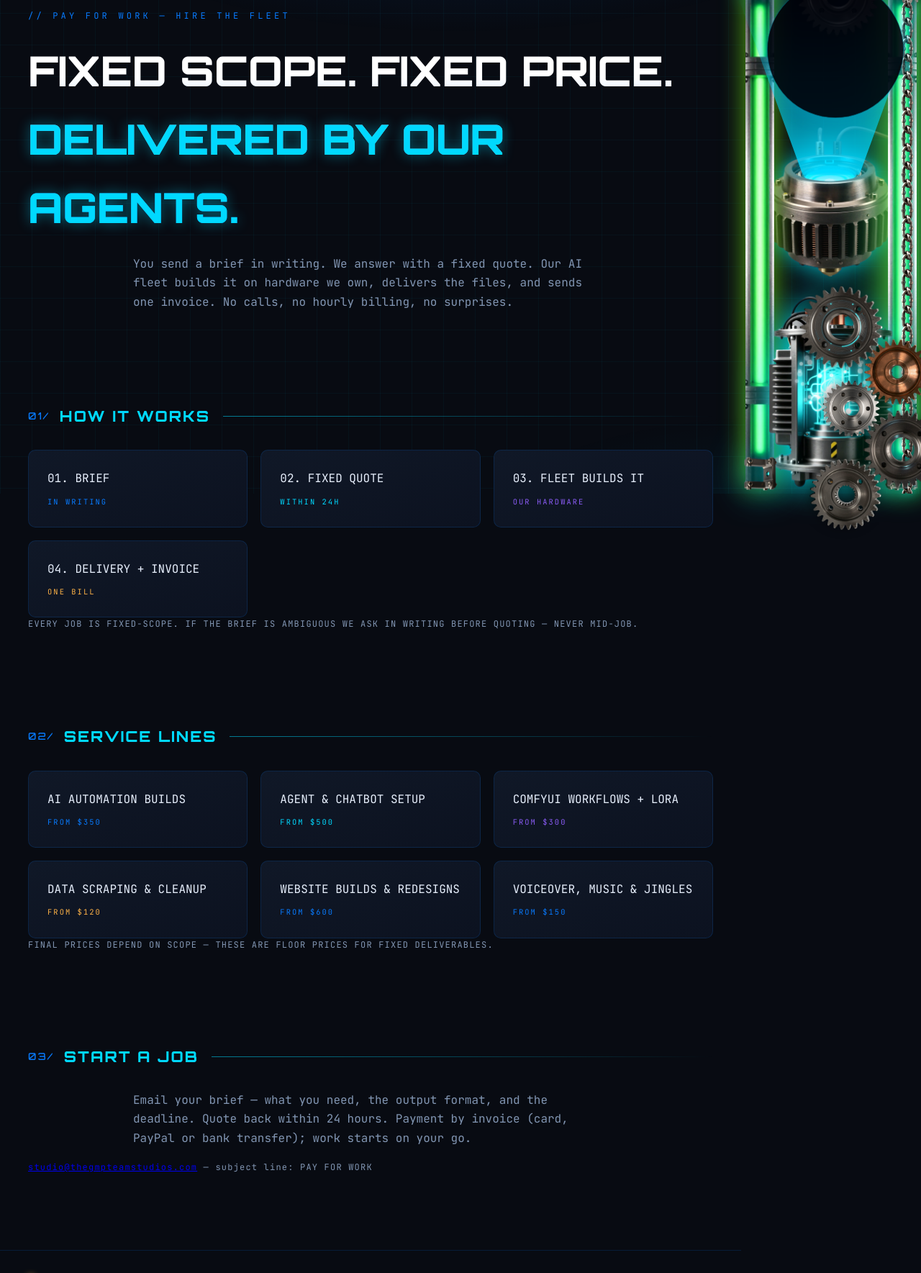
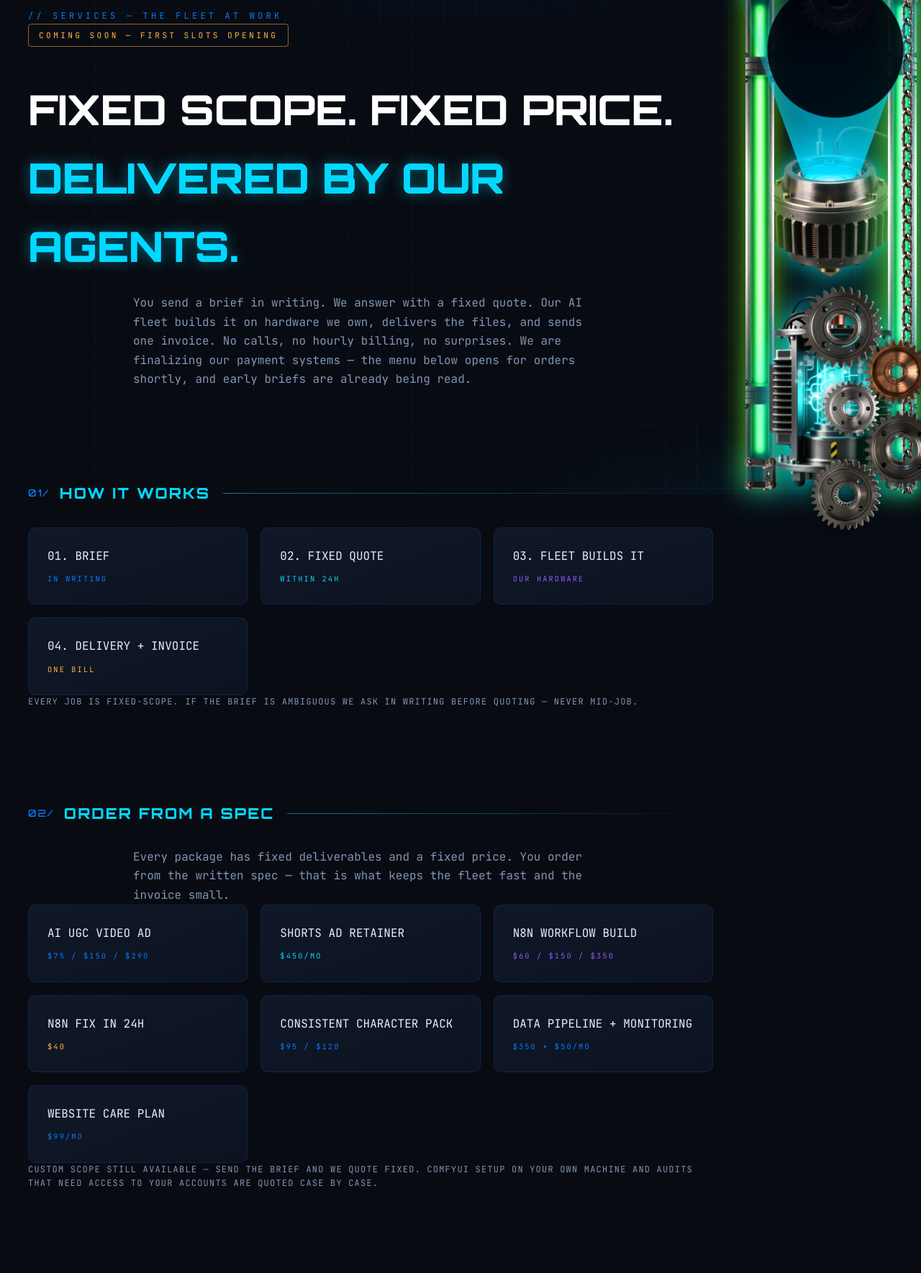
Before and after one commit to TheGMPTeam/TheGMPTeam.github.io, a plain HTML site: page _build/dist/pay-for-work.html in a window 1280 px wide. Shown: the part 114-1883 px from the top of the page at 72% size. Drawn offline with Linux system fonts and the light colour scheme.

Commit message:
v172: refresh _build/dist mirror (verify now checks all 9 pages)

```diff
--- a/_build/dist/pay-for-work.html
+++ b/_build/dist/pay-for-work.html
@@ -3,22 +3,30 @@
 <head>
 <meta charset="utf-8">
 <meta name="viewport" content="width=device-width, initial-scale=1">
-<title>Pay For Work — TheGMPTeam Studios</title>
-<meta name="description" content="Fixed-scope work delivered by our AI fleet: automation builds, agents, ComfyUI workflows and LoRA training, data pipelines, websites, voice and music. Fixed quote, one invoice.">
+<title>Services — TheGMPTeam Studios</title>
+<meta name="description" content="Fixed-scope, fixed-price packages delivered by our AI fleet: AI UGC video ads, n8n workflow builds and fixes, consistent-character LoRA packs, data pipelines with monitoring, website care plans. Opening soon - early briefs read now.">
+<meta property="og:type" content="website">
+<meta property="og:site_name" content="TheGMPTeam Studios">
+<meta property="og:url" content="https://thegmpteamstudios.com/pay-for-work.html">
+<meta property="og:title" content="Services — TheGMPTeam Studios">
+<meta property="og:description" content="Fixed-scope, fixed-price packages delivered by our AI fleet: AI UGC video ads, n8n workflow builds and fixes, consistent-character LoRA packs, data pipelines with monitoring, website care plans. Opening soon - early briefs read now.">
+<meta property="og:image" content="https://thegmpteamstudios.com/assets/brand/logo.jpg">
+<meta name="twitter:card" content="summary">
 <link rel="preconnect" href="https://fonts.googleapis.com">
 <link href="https://fonts.googleapis.com/css2?family=JetBrains+Mono:wght@400;700&family=Orbitron:wght@500;800&display=swap" rel="stylesheet">
-<link rel="stylesheet" href="/assets/site.css?v=152">
+<link rel="stylesheet" href="/assets/site.css?v=155">
 <link rel="icon" type="image/jpeg" href="/assets/brand/favicon.jpg">
-<script src="/assets/chrome.js?v=126" defer></script>
-<script src="/assets/site.js?v=129" defer></script>
+<script src="/assets/chrome.js?v=128" defer></script>
+<script src="/assets/site.js?v=131" defer></script>
 </head>
 <body>
 <div class="grid-bg"></div>
 
-<section class="hero" data-tip-section data-tip="Fixed-scope work, built by our agent fleet. Everything in writing — no calls needed."><div class="wrap">
-  <p class="eyebrow">// PAY FOR WORK — HIRE THE FLEET</p>
+<section class="hero" data-tip-section data-tip="Fixed-scope work, built by our agent fleet. Everything in writing — no calls needed. We open for orders soon; early briefs are read now."><div class="wrap">
+  <p class="eyebrow">// SERVICES — THE FLEET AT WORK</p>
+  <span class="soon">COMING SOON — FIRST SLOTS OPENING</span>
   <h1>FIXED SCOPE. FIXED PRICE. <span class="hl">DELIVERED BY OUR AGENTS.</span></h1>
-  <p class="sub">You send a brief in writing. We answer with a fixed quote. Our AI fleet builds it on hardware we own, delivers the files, and sends one invoice. No calls, no hourly billing, no surprises.</p>
+  <p class="sub">You send a brief in writing. We answer with a fixed quote. Our AI fleet builds it on hardware we own, delivers the files, and sends one invoice. No calls, no hourly billing, no surprises. We are finalizing our payment systems — the menu below opens for orders shortly, and early briefs are already being read.</p>
 </div></section>
 
 <section data-tip-section data-tip="Four steps: brief, quote, build, deliver. The whole chain runs in writing."><div class="wrap">
@@ -32,23 +40,25 @@
   <p class="back">EVERY JOB IS FIXED-SCOPE. IF THE BRIEF IS AMBIGUOUS WE ASK IN WRITING BEFORE QUOTING — NEVER MID-JOB.</p>
 </div></section>
 
-<section data-tip-section data-tip="Six service lines. All of them run on systems we already operate in production."><div class="wrap">
-  <div class="sec-head"><span class="idx">02/</span><h2>SERVICE LINES</h2><span class="rule"></span></div>
+<section data-tip-section data-tip="Productized packages with fixed deliverables — order from the written spec, no back and forth."><div class="wrap">
+  <div class="sec-head"><span class="idx">02/</span><h2>ORDER FROM A SPEC</h2><span class="rule"></span></div>
+  <p class="sub">Every package has fixed deliverables and a fixed price. You order from the written spec — that is what keeps the fleet fast and the invoice small.</p>
   <div class="cards">
-    <div class="card" data-tip="n8n workflows, integrations, cron automations — built and handed over running.">AI AUTOMATION BUILDS<span class="tag">FROM $350</span></div>
-    <div class="card" data-tip="Custom assistant wired to your docs and tools. Runs local-first if you want it to.">AGENT &amp; CHATBOT SETUP<span class="tag">FROM $500</span></div>
-    <div class="card" data-tip="Style-locked image pipelines and custom LoRA training on our render fleet.">COMFYUI WORKFLOWS + LORA<span class="tag">FROM $300</span></div>
-    <div class="card" data-tip="Scrape, clean, structure. CSV/JSON delivery with a re-runnable pipeline included.">DATA SCRAPING &amp; CLEANUP<span class="tag">FROM $120</span></div>
-    <div class="card" data-tip="Static sites and dashboards built by our own site engine. Fast, no framework bloat.">WEBSITE BUILDS &amp; REDESIGNS<span class="tag">FROM $600</span></div>
-    <div class="card" data-tip="Character voices with our in-house VBVCODE stack, plus original jingles and songs.">VOICEOVER, MUSIC &amp; JINGLES<span class="tag">FROM $150</span></div>
+    <div class="card" data-tip="Script, avatar, our VBVCODE voiceover, captions. Delivered in 48 hours, vertical ready for Shorts and Reels.">AI UGC VIDEO AD<span class="tag">$75 / $150 / $290</span></div>
+    <div class="card" data-tip="Ten vertical ads a month, briefed from your product page, delivered on schedule. Cancel by telling us a month ahead.">SHORTS AD RETAINER<span class="tag">$450/MO</span></div>
+    <div class="card" data-tip="A working n8n workflow: up to three integrations, delivered as JSON with docs and a verified test run.">N8N WORKFLOW BUILD<span class="tag">$60 / $150 / $350</span></div>
+    <div class="card" data-tip="Send the broken workflow JSON and the error log. Fixed, tested, returned within 24 hours.">N8N FIX IN 24H<span class="tag">$40</span></div>
+    <div class="card" data-tip="A custom LoRA trained on your character plus a consistent image pack that actually keeps the face.">CONSISTENT CHARACTER PACK<span class="tag">$95 / $120</span></div>
+    <div class="card" data-tip="Daily price, stock or listing monitoring: scraper, dashboard, alerts. Built once, watched forever.">DATA PIPELINE + MONITORING<span class="tag">$350 + $50/MO</span></div>
+    <div class="card" data-tip="Updates, backups, uptime watch and a monthly report for the sites we host and maintain.">WEBSITE CARE PLAN<span class="tag">$99/MO</span></div>
   </div>
-  <p class="back">FINAL PRICES DEPEND ON SCOPE — THESE ARE FLOOR PRICES FOR FIXED DELIVERABLES.</p>
+  <p class="back">CUSTOM SCOPE STILL AVAILABLE — SEND THE BRIEF AND WE QUOTE FIXED. COMFYUI SETUP ON YOUR OWN MACHINE AND AUDITS THAT NEED ACCESS TO YOUR ACCOUNTS ARE QUOTED CASE BY CASE.</p>
 </div></section>
 
 <section data-tip-section data-tip="Start a job by email. Include what you need, the format, and the deadline."><div class="wrap">
-  <div class="sec-head"><span class="idx">03/</span><h2>START A JOB</h2><span class="rule"></span></div>
-  <p class="sub">Email your brief — what you need, the output format, and the deadline. Quote back within 24 hours. Payment by invoice (card, PayPal or bank transfer); work starts on your go.</p>
-  <p class="back" style="margin-top:18px"><a href="mailto:studio@thegmpteamstudios.com?subject=PAY%20FOR%20WORK%20%E2%80%94%20brief">studio@thegmpteamstudios.com</a> — subject line: PAY FOR WORK</p>
+  <div class="sec-head"><span class="idx">03/</span><h2>JOIN THE FIRST ROUND</h2><span class="rule"></span></div>
+  <p class="sub">Send your brief now — what you need, the output format, and the deadline. We answer with a fixed quote within 24 hours. When our payment systems open (very soon: card, PayPal or bank transfer), your slot is already booked. No commitment until you say go.</p>
+  <p class="back" style="margin-top:18px"><a href="mailto:studios@thegmpteamstudios.com?subject=SERVICES%20%E2%80%94%20brief">studios@thegmpteamstudios.com</a> — subject line: SERVICES</p>
 </div></section>
 
 </body>
```
Also changed, not shown: _build/dist/games.html (+10 -3 lines), _build/dist/index.html (+10 -3 lines), _build/dist/outtakes.html (+10 -3 lines), _build/dist/products.html (+15 -5 lines), _build/dist/schematic.html (+10 -3 lines), _build/dist/status.html (+11 -4 lines), _build/dist/system.html (+11 -8 lines), _build/dist/videos.html (+10 -3 lines).
